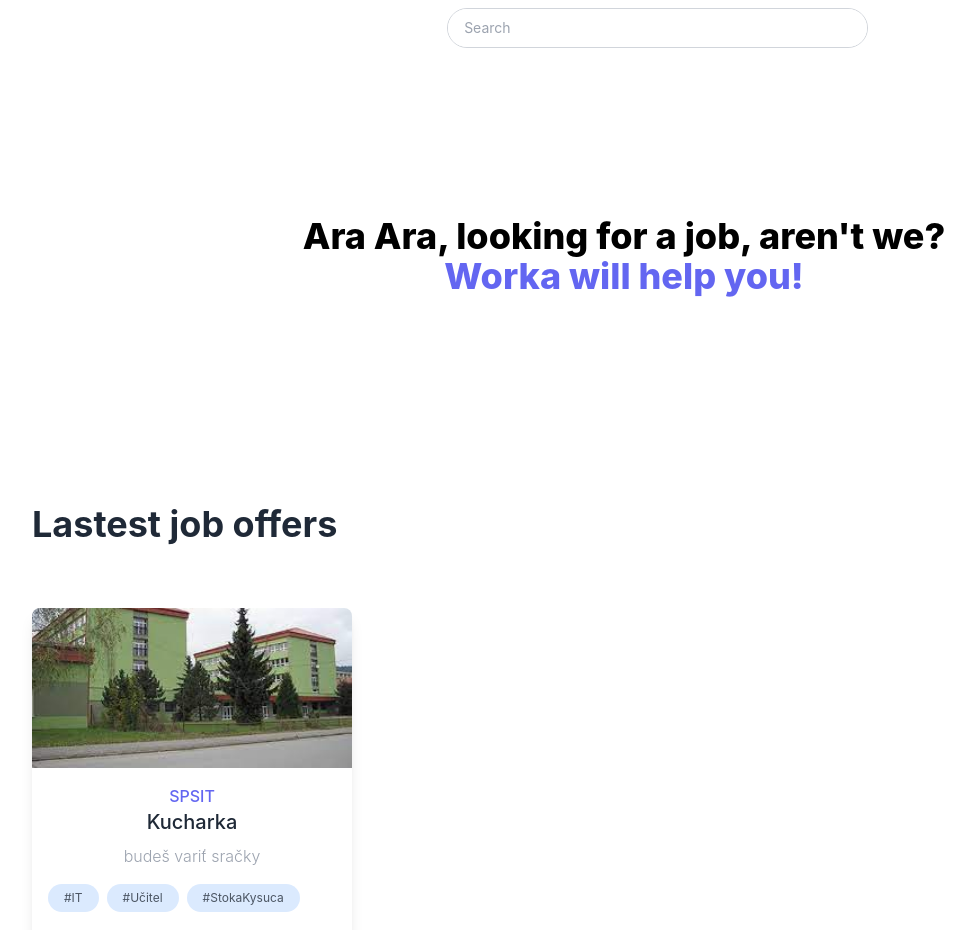
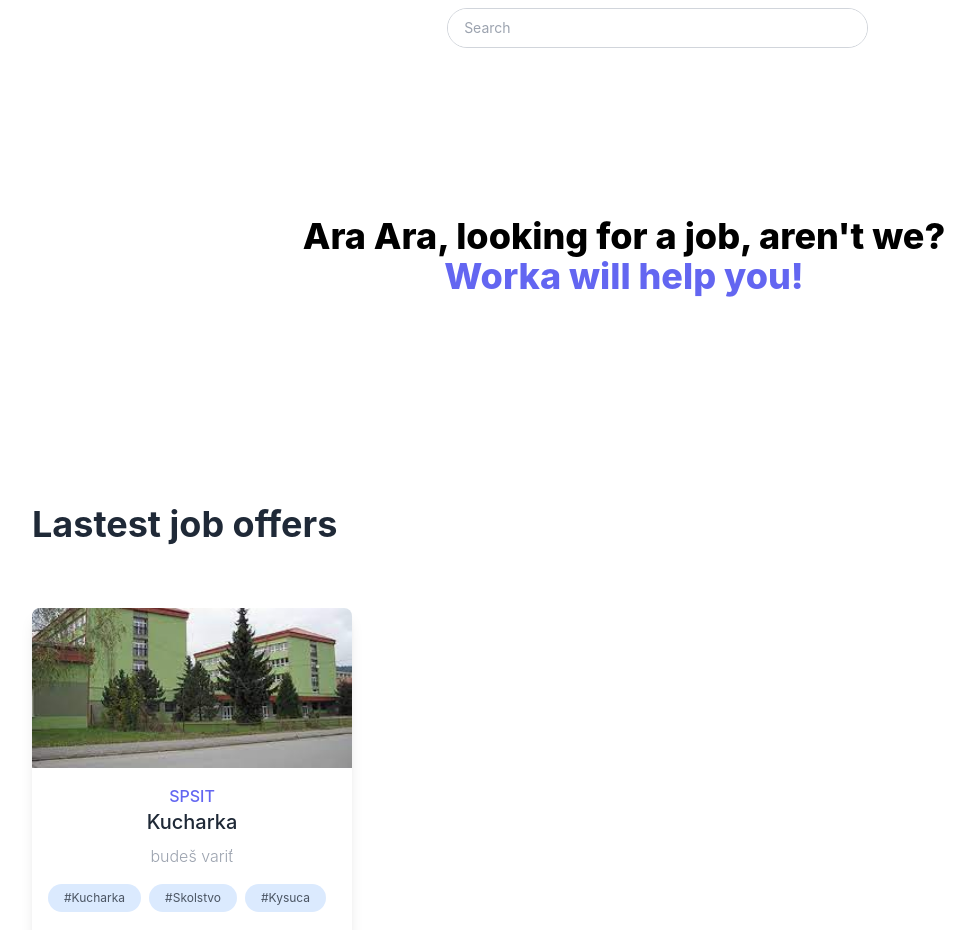
Before and after one commit to HiImMilan/Profesia, a React (Create React App) app in the folder frontend/: page / in a window 1280 px wide. Shown: the top 930 px of the page, without its empty margins (16-991 px from the left). Built offline with nearby package versions, Linux system fonts and the light colour scheme.

Commit message:
json tags

```diff
--- a/frontend/src/components/cards/JobCard.js
+++ b/frontend/src/components/cards/JobCard.js
@@ -15,15 +15,8 @@ function JobCard (props) {
                            {props.JobDescription}
                         </p>
                         <div class="flex flex-wrap justify-starts items-center mt-4">
-                            <div class="text-xs mr-2 py-1.5 px-4 text-gray-600 bg-blue-100 rounded-2xl">
-                                 #IT
-                            </div>
-                            <div class="text-xs mr-2 py-1.5 px-4 text-gray-600 bg-blue-100 rounded-2xl">
-                                #Učitel
-                            </div>
-                            <div class="text-xs mr-2 py-1.5 px-4 text-gray-600 bg-blue-100 rounded-2xl">
-                                #StokaKysuca
-                            </div>
+                            {/*{props.Tags} is an array of tags. Loop over it and add tags*/}
+                            {props.Tags.map(tag => <div class="text-xs mr-2 py-1.5 px-4 text-gray-600 bg-blue-100 rounded-2xl">{tag}</div>)}
                         </div>
                         <div class="flex items-center mt-4">
                             <a href="#" class="block relative">
--- a/frontend/src/components/elements/JobSearchDiv.js
+++ b/frontend/src/components/elements/JobSearchDiv.js
@@ -1,14 +1,11 @@
 import React from 'react';
 import JobCard from '../cards/JobCard.js';
 
-const json = [ {jobTitle:"Kucharka", advertiser: "SPSIT", coverImage: "index5.jpg", JobDescription: "budeš variť sračky", profilePicture: "kysuca.png", advertiserName: "Niekto niekto", remainingTime: "80", addedDate: "9.4.2020"},
+const json = [ {jobTitle:"Kucharka", advertiser: "SPSIT", coverImage: "index5.jpg", JobDescription: "budeš variť", profilePicture: "kysuca.png", advertiserName: "Niekto niekto", remainingTime: "80", addedDate: "9.4.2020", Tags: ["#Kucharka", "#Skolstvo", "#Kysuca"]},
 ]
 
 
-
 //loop over json and create a JobCard for each job
-
-
 let JobSearchDiv = () => {
     return (
         <div class="w-full bg-white p-12">
```
